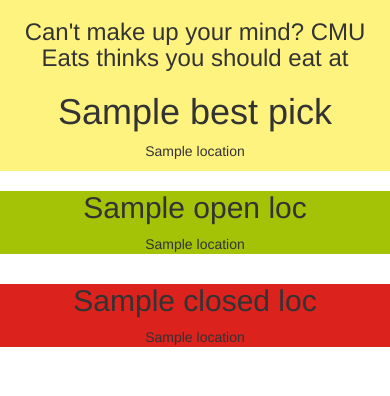
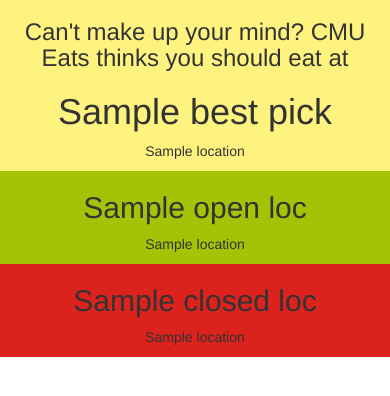
Before and after one commit to bezi/cmueats, a Django app: template cmueats/templates/index.html in a window 390 px wide. Shown: the part 51-447 px from the top of the page. Run offline with Django 3.2, Linux system fonts and the light colour scheme; the template is opened without the code that fills it: most values are stand-ins (such as "Sample title", 1, 10 or a date in 2020); some libraries are stand-ins or nearby versions.

Commit message:
Fixed bug with mobile CSS inserting unnecessary spacing.

```diff
--- a/static/css/main.css
+++ b/static/css/main.css
@@ -1,3 +1,13 @@
+p {
+    margin-bottom: 0px;
+    padding-bottom: 10px;
+}
+
+h2 {
+    margin-top: 0px;
+    padding-top: 20px;
+}
+
 .open_restaurant {
     background: #a4c306;
     text-align: center;
```
